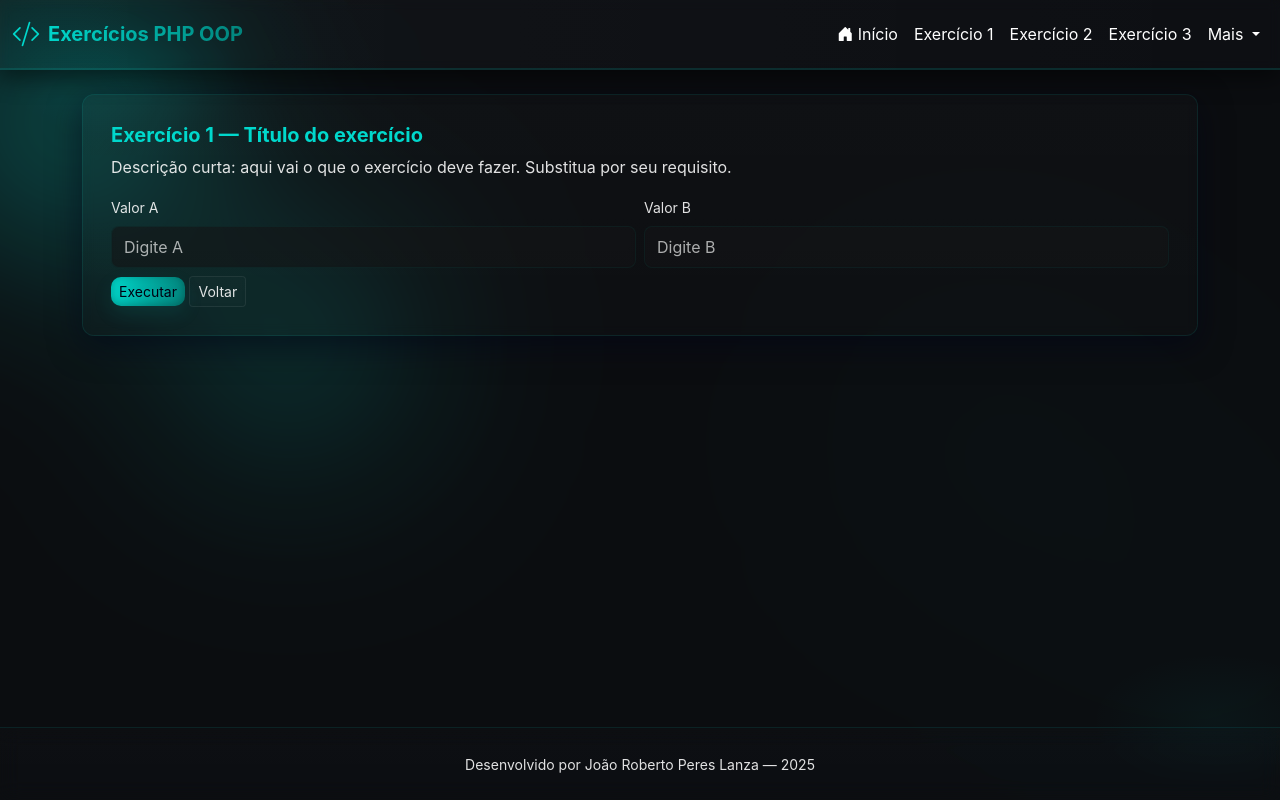
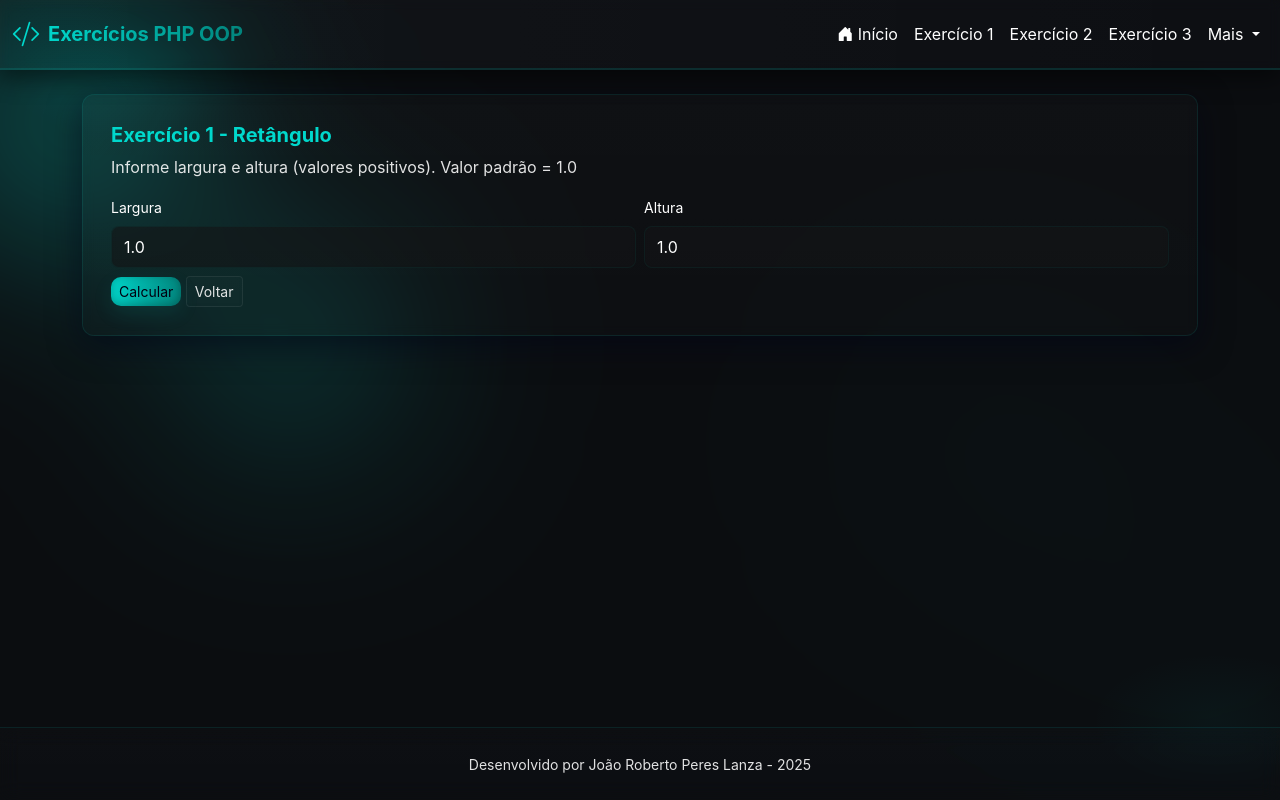
Before and after one commit to John-Roberto/lista2-programacao-web, a PHP site: page /ex01.php in a window 1280 px wide. Run offline with PHP 8.4, Linux system fonts and the light colour scheme.

Commit message:
Desenvolvido e implementado o exercício 1

```diff
--- a/ex01.php
+++ b/ex01.php
@@ -1,54 +1,89 @@
 <?php
-// ex01.php
+
 declare(strict_types=1);
+
+// Ajuste caminhos conforme sua estrutura
 require_once __DIR__ . '/includes/Template.php';
+require_once __DIR__ . '/includes/Retangulo.php';
 
-$template = new Template('Exercício 1', 'Exercícios PHP OOP');
-$template->renderHeader('Exercício 1');
+$template = new Template('Exercício 1 - Retângulo', 'Exercícios PHP OOP');
+$template->renderHeader('Exercício 1 - Retângulo');
+
+// Inicial valores
+$largura = '1.0';
+$altura  = '1.0';
+$result  = null;
+$error   = null;
+
+if ($_SERVER['REQUEST_METHOD'] === 'POST') {
+    // Coleta e sanitiza (entrada bruta; convertendo para float com fallback)
+    $largura = (string) (filter_input(INPUT_POST, 'largura', FILTER_UNSAFE_RAW) ?? '');
+    $altura  = (string) (filter_input(INPUT_POST, 'altura', FILTER_UNSAFE_RAW) ?? '');
+
+    // Limpeza básica
+    $largura = trim($largura);
+    $altura  = trim($altura);
+
+    // tenta converter para float, trata se inválido
+    $larguraFloat = is_numeric($largura) ? (float) $largura : NAN;
+    $alturaFloat  = is_numeric($altura) ? (float) $altura  : NAN;
+
+    try {
+        if (!is_finite($larguraFloat) || !is_finite($alturaFloat)) {
+            throw new InvalidArgumentException('Valores inválidos para largura/altura.');
+        }
+
+        $ret = new Retangulo($larguraFloat, $alturaFloat);
+
+        $result = [
+            'largura'   => $ret->getLargura(),
+            'altura'    => $ret->getAltura(),
+            'area'      => $ret->area(),
+            'perimetro' => $ret->perimetro(),
+            'ehQuadrado' => $ret->ehQuadrado() ? 'Sim' : 'Não',
+        ];
+    } catch (Throwable $ex) {
+        $error = $ex->getMessage();
+    }
+}
 ?>
 
 <div class="card mb-4">
     <div class="card-body">
-        <h2 class="h5 card-title">Exercício 1 — Título do exercício</h2>
-        <p class="text-muted">Descrição curta: aqui vai o que o exercício deve fazer. Substitua por seu requisito.</p>
+        <h2 class="h5 card-title">Exercício 1 - Retângulo</h2>
+        <p class="text-muted">Informe largura e altura (valores positivos). Valor padrão = 1.0</p>
 
-        <!-- Área de resultado / formulário -->
-        <div class="mt-3">
-            <form method="post" class="row gy-2 gx-2 align-items-end">
-                <div class="col-12 col-md-6">
-                    <label class="form-label small text-muted">Valor A</label>
-                    <input name="a" type="text" class="form-control form-control-dark" placeholder="Digite A">
-                </div>
-                <div class="col-12 col-md-6">
-                    <label class="form-label small text-muted">Valor B</label>
-                    <input name="b" type="text" class="form-control form-control-dark" placeholder="Digite B">
-                </div>
-                <div class="col-12">
-                    <button class="btn btn-accent btn-sm">Executar</button>
-                    <a href="index.php" class="btn btn-outline-light btn-sm">Voltar</a>
-                </div>
-            </form>
-        </div>
+        <form method="post" class="row g-2">
+            <div class="col-6">
+                <label class="form-label small">Largura</label>
+                <input type="text" name="largura" class="form-control form-control-dark" value="<?= htmlspecialchars($largura, ENT_QUOTES, 'UTF-8') ?>">
+            </div>
+            <div class="col-6">
+                <label class="form-label small">Altura</label>
+                <input type="text" name="altura" class="form-control form-control-dark" value="<?= htmlspecialchars($altura, ENT_QUOTES, 'UTF-8') ?>">
+            </div>
+            <div class="col-12">
+                <button class="btn btn-accent btn-sm">Calcular</button>
+                <a href="index.php" class="btn btn-outline-light btn-sm">Voltar</a>
+            </div>
+        </form>
 
-        <?php
-        // Exemplo simples de uso OOP: cria uma pequena classe local que processa entrada
-        if ($_SERVER['REQUEST_METHOD'] === 'POST') {
-            class Ex1Processor
-            {
-                public function sumStrings(string $a, string $b): string
-                {
-                    // exemplo: concatena com separador e mostra tipos
-                    return sprintf("A: %s | B: %s | resultado (concat): %s", $a, $b, $a . $b);
-                }
-            }
+        <?php if ($error): ?>
+            <div class="alert alert-danger mt-3"><?= htmlspecialchars($error, ENT_QUOTES, 'UTF-8') ?></div>
+        <?php endif; ?>
 
-            $proc = new Ex1Processor();
-            $a = $_POST['a'] ?? '';
-            $b = $_POST['b'] ?? '';
-            $result = $proc->sumStrings((string)$a, (string)$b);
-            echo '<div class="mt-3"><pre class="p-3 bg-black text-light small" style="border:1px solid rgba(64,224,208,0.06);">' . htmlspecialchars($result) . '</pre></div>';
-        }
-        ?>
+        <?php if ($result !== null): ?>
+            <div class="mt-3">
+                <h6>Resultado</h6>
+                <ul>
+                    <li>Largura: <?= htmlspecialchars((string)$result['largura'], ENT_QUOTES, 'UTF-8') ?></li>
+                    <li>Altura: <?= htmlspecialchars((string)$result['altura'], ENT_QUOTES, 'UTF-8') ?></li>
+                    <li>Área: <?= htmlspecialchars((string)$result['area'], ENT_QUOTES, 'UTF-8') ?></li>
+                    <li>Perímetro: <?= htmlspecialchars((string)$result['perimetro'], ENT_QUOTES, 'UTF-8') ?></li>
+                    <li>É quadrado?: <?= htmlspecialchars((string)$result['ehQuadrado'], ENT_QUOTES, 'UTF-8') ?></li>
+                </ul>
+            </div>
+        <?php endif; ?>
     </div>
 </div>
 
--- a/ex02.php
+++ b/ex02.php
@@ -9,7 +9,7 @@ $template->renderHeader('Exercício 1');
 
 <div class="card mb-4">
     <div class="card-body">
-        <h2 class="h5 card-title">Exercício 1 — Título do exercício</h2>
+        <h2 class="h5 card-title">Exercício 1 - Título do exercício</h2>
         <p class="text-muted">Descrição curta: aqui vai o que o exercício deve fazer. Substitua por seu requisito.</p>
 
         <!-- Área de resultado / formulário -->
--- a/ex03.php
+++ b/ex03.php
@@ -9,7 +9,7 @@ $template->renderHeader('Exercício 1');
 
 <div class="card mb-4">
     <div class="card-body">
-        <h2 class="h5 card-title">Exercício 1 — Título do exercício</h2>
+        <h2 class="h5 card-title">Exercício 1 - Título do exercício</h2>
         <p class="text-muted">Descrição curta: aqui vai o que o exercício deve fazer. Substitua por seu requisito.</p>
 
         <!-- Área de resultado / formulário -->
--- a/ex04.php
+++ b/ex04.php
@@ -9,7 +9,7 @@ $template->renderHeader('Exercício 1');
 
 <div class="card mb-4">
     <div class="card-body">
-        <h2 class="h5 card-title">Exercício 1 — Título do exercício</h2>
+        <h2 class="h5 card-title">Exercício 1 - Título do exercício</h2>
         <p class="text-muted">Descrição curta: aqui vai o que o exercício deve fazer. Substitua por seu requisito.</p>
 
         <!-- Área de resultado / formulário -->
--- a/ex05.php
+++ b/ex05.php
@@ -9,7 +9,7 @@ $template->renderHeader('Exercício 1');
 
 <div class="card mb-4">
     <div class="card-body">
-        <h2 class="h5 card-title">Exercício 1 — Título do exercício</h2>
+        <h2 class="h5 card-title">Exercício 1 - Título do exercício</h2>
         <p class="text-muted">Descrição curta: aqui vai o que o exercício deve fazer. Substitua por seu requisito.</p>
 
         <!-- Área de resultado / formulário -->
--- /dev/null
+++ b/includes/Retangulo.php
@@ -0,0 +1,64 @@
+<?php
+
+declare(strict_types=1);
+
+/**
+ * Classe Retangulo
+ *
+ * Atributos: largura e altura (float)
+ * Construtor: valores padrão 1.0
+ * Métodos: getters/setters, area(), perimetro(), ehQuadrado()
+ */
+final class Retangulo
+{
+    private float $largura;
+    private float $altura;
+
+    public function __construct(float $largura = 1.0, float $altura = 1.0)
+    {
+        $this->setLargura($largura);
+        $this->setAltura($altura);
+    }
+
+    public function getLargura(): float
+    {
+        return $this->largura;
+    }
+
+    public function getAltura(): float
+    {
+        return $this->altura;
+    }
+
+    public function setLargura(float $largura): void
+    {
+        if ($largura <= 0.0) {
+            throw new InvalidArgumentException('Largura deve ser maior que zero.');
+        }
+        $this->largura = $largura;
+    }
+
+    public function setAltura(float $altura): void
+    {
+        if ($altura <= 0.0) {
+            throw new InvalidArgumentException('Altura deve ser maior que zero.');
+        }
+        $this->altura = $altura;
+    }
+
+    public function area(): float
+    {
+        return $this->largura * $this->altura;
+    }
+
+    public function perimetro(): float
+    {
+        return 2.0 * ($this->largura + $this->altura);
+    }
+
+    public function ehQuadrado(): bool
+    {
+        // Usa tolerância para evitar problemas de comparação com floats
+        return abs($this->largura - $this->altura) < 1e-9;
+    }
+}
--- a/includes/template.php
+++ b/includes/template.php
@@ -93,7 +93,7 @@ HTML;
 
 <footer class="py-4 footer-glass text-center border-top" style="border-color: rgba(0,216,204,0.10) !important;">
   <div class="container">
-    <small class="text-muted">Desenvolvido por João Roberto Peres Lanza — {$year}</small>
+    <small class="text-muted">Desenvolvido por João Roberto Peres Lanza - {$year}</small>
   </div>
 </footer>
 
```
Also changed, not shown: includes/Ex1Processor.php (added, +12 -0 lines), index.php (+5 -5 lines).
